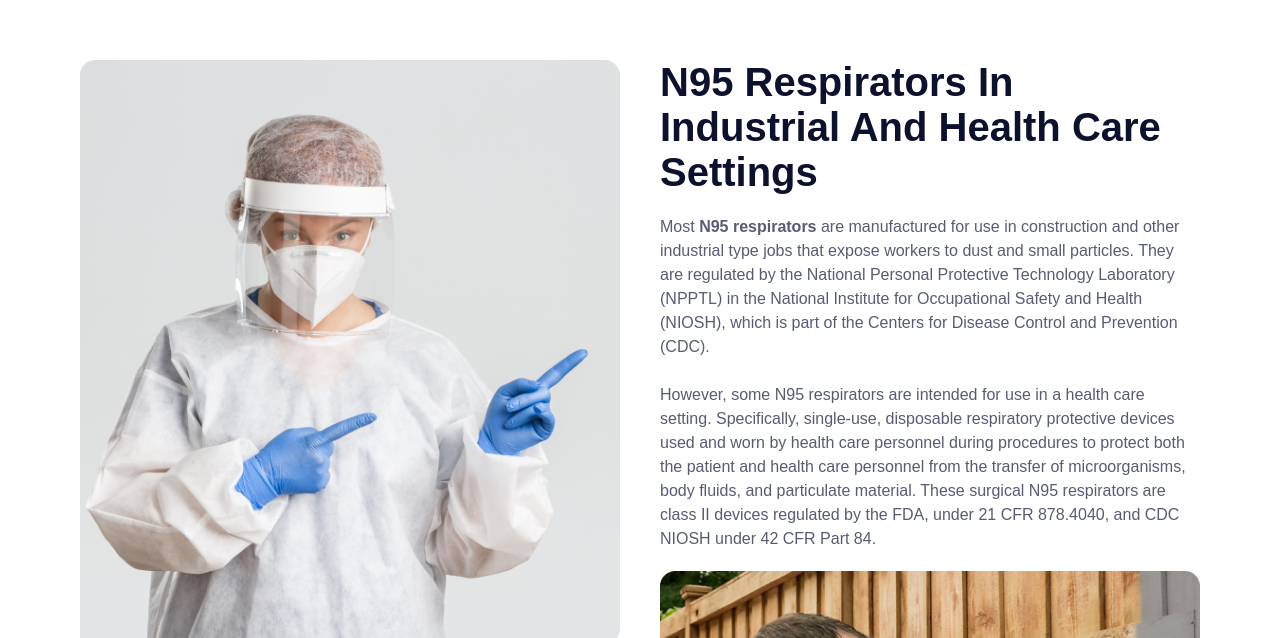
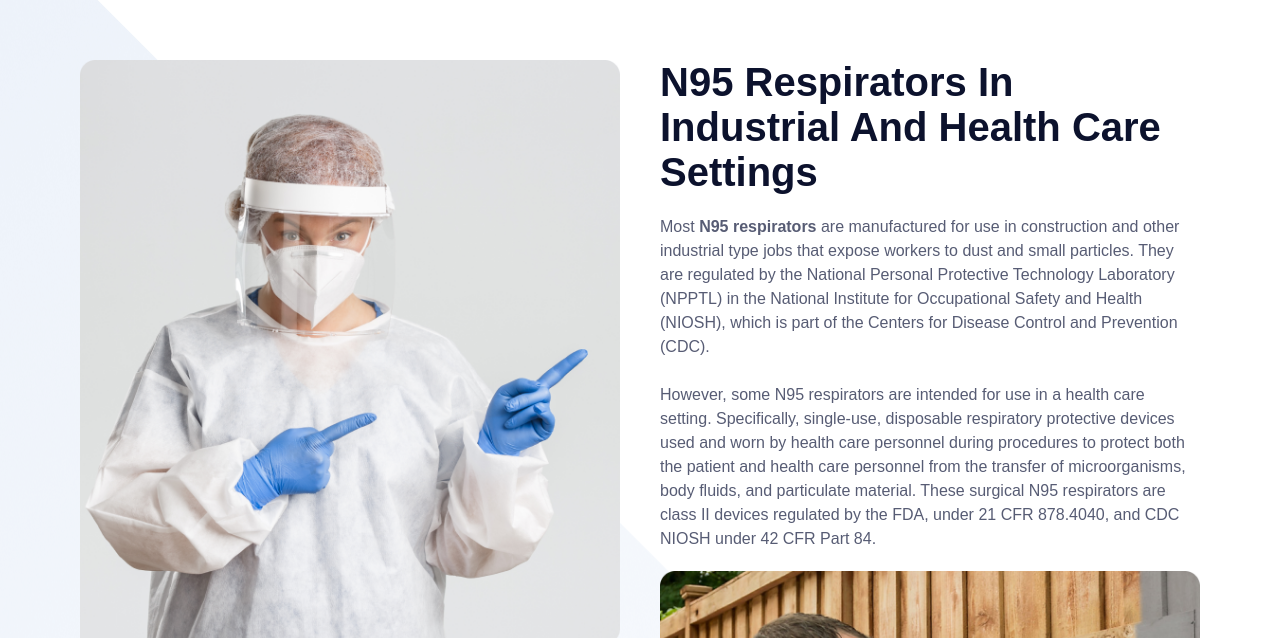
Before and after one commit to Eugenia-Burakova/Medical-mask-shop, a plain HTML site: page index.html in a window 1280 px wide. Shown: the part 1342-1980 px from the top of the page. Drawn offline with Linux system fonts and the light colour scheme.

Commit message:
test commit

```diff
--- a/index.html
+++ b/index.html
@@ -133,7 +133,7 @@
             </div>
         </section>
 
-        <section class="product vector-right vector-left" id="product">
+        <section class="product vector-right" id="product">
             <div class="product__container">
                 <div class="product__cards">
 
--- a/scss/product.scss
+++ b/scss/product.scss
@@ -42,15 +42,16 @@
     font-weight: bold;
 }
 
-// .vector-right {
-//     background-image: url("/img/product/vector-right.png");
-//     background-size: 600px;
-//     background-position: left;
-//     height: 1160px;
-// }
+.vector-right {
+    background-image: url("/img/product/vector-right.png");
+    background-origin: content-box;
+    background-repeat: no-repeat;
+}
 
 // .vector-left {
 //     background-image: url("/img/product/vector-left.png");
+//     background-origin: content-box;
+//     background-repeat: no-repeat;
 // }
 
 //mixins
```
Also changed, not shown: css/product.css, 1 other file.
